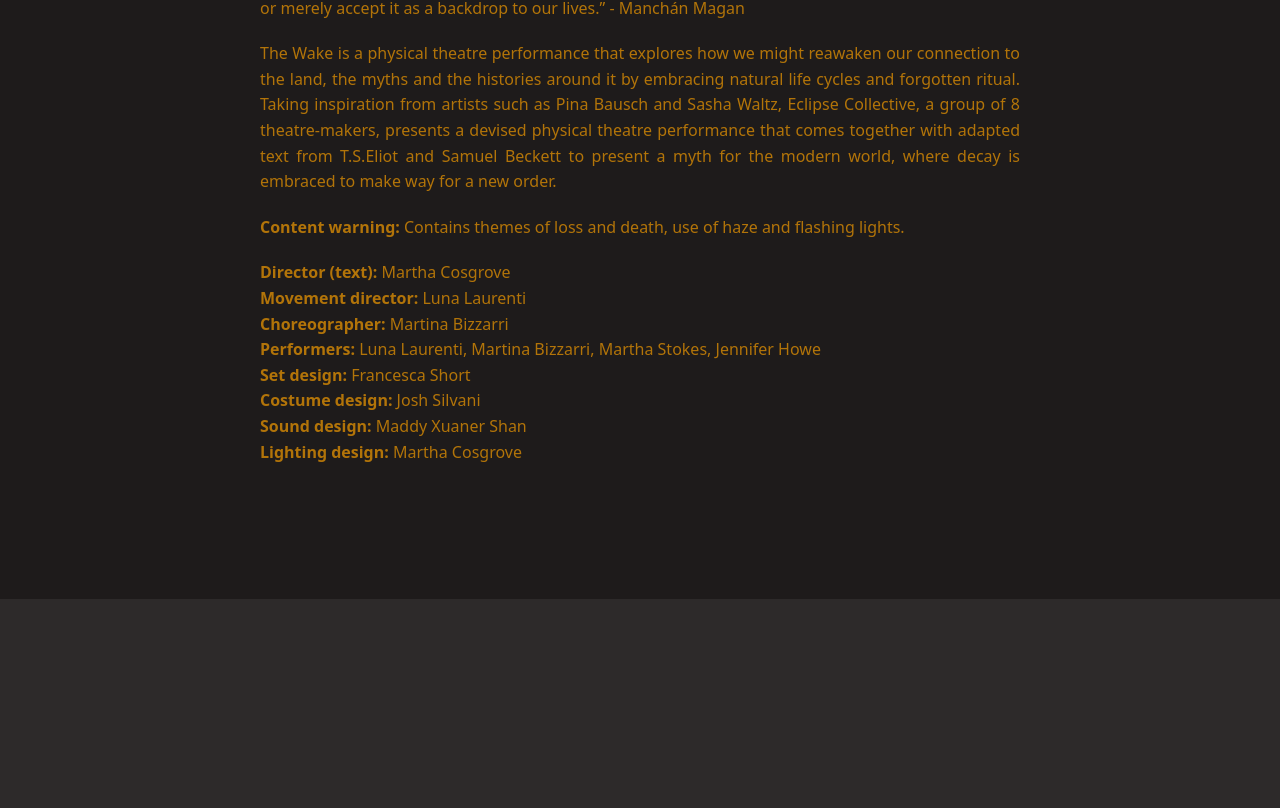
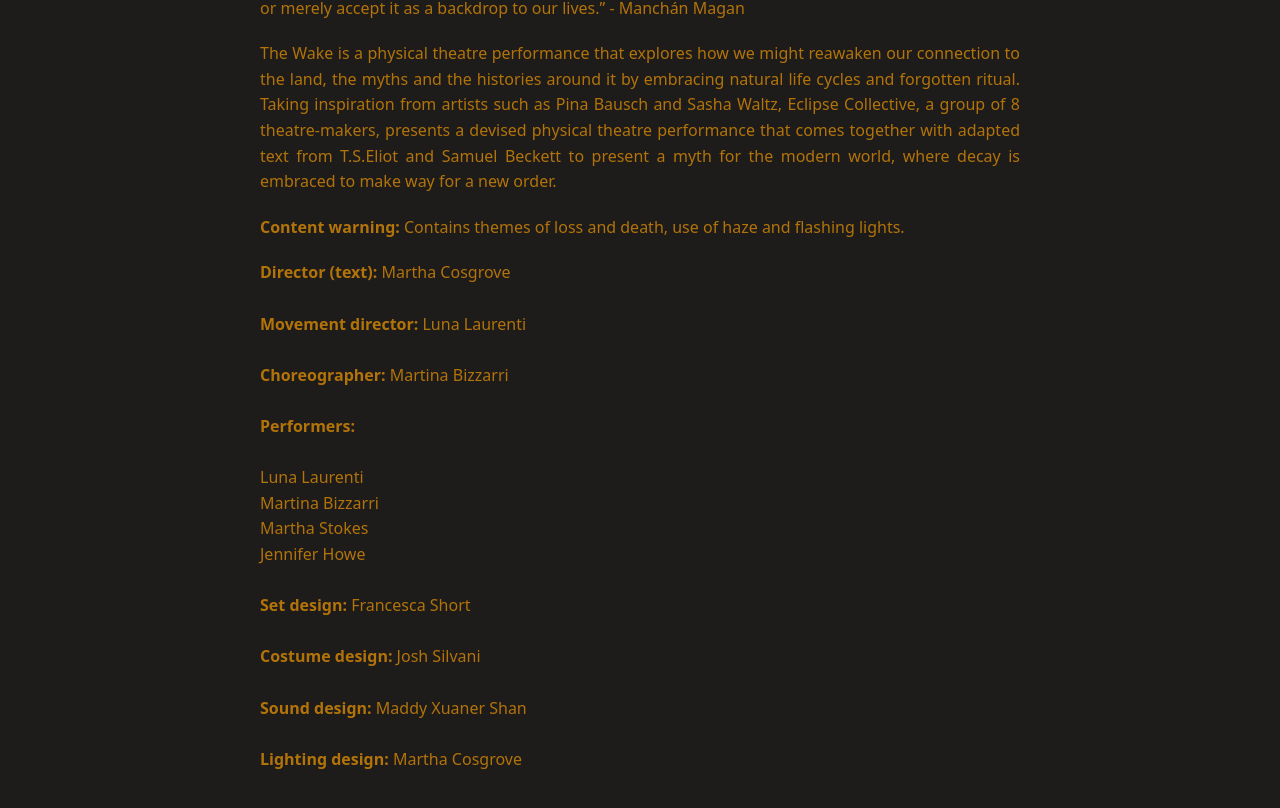
Before and after one commit to beatak777/tap-out-24, a React (Vite) app: page /thewake in a window 1280 px wide. Shown: the part 914-1722 px from the top of the page. Before the commit the page ends 1513 px from the top, so only its background shows below. Built offline with nearby package versions, Linux system fonts and the light colour scheme.

Commit message:
Added changes

```diff
--- a/src/components/Pages/Shows/TheEutony.jsx
+++ b/src/components/Pages/Shows/TheEutony.jsx
@@ -30,7 +30,9 @@ const TheEutony = () => {
 
       <p style={{ textAlign: 'justify', lineHeight: '1.6', marginBottom: '20px' }}>
         <strong>Performers:</strong> <br /> Grace Lloyd <br /> Kya Madan<br />
+        <br />
 <strong>Director:</strong> Al Hawkins <br />
+<br />
 <strong>Tech:</strong>Al Hawkins and Josh Silvani
       </p>
 
--- a/src/components/Pages/Shows/TheWake.jsx
+++ b/src/components/Pages/Shows/TheWake.jsx
@@ -32,14 +32,21 @@ const TheWake = () => {
 
       <p style={{ textAlign: 'justify', lineHeight: '1.6', marginBottom: '20px' }}>
         <strong>Director (text):</strong>  Martha Cosgrove <br />
+        <br />
 <strong>Movement director:</strong> Luna Laurenti <br />
+<br />
 <strong> Choreographer: </strong> Martina Bizzarri <br />
+<br />
 
-<strong>Performers:</strong> Luna Laurenti, Martina Bizzarri, Martha Stokes, Jennifer Howe <br />
-
+<strong>Performers:</strong> <br />
+<br />Luna Laurenti <br /> Martina Bizzarri <br /> Martha Stokes <br /> Jennifer Howe <br />
+<br />
 <strong>Set design:</strong> Francesca Short <br />
+<br />
 <strong>Costume design:</strong> Josh Silvani <br />
+<br />
 <strong>Sound design: </strong> Maddy Xuaner Shan <br />
+<br />
 <strong>Lighting design:</strong> Martha Cosgrove
       </p>
     </div>
```
